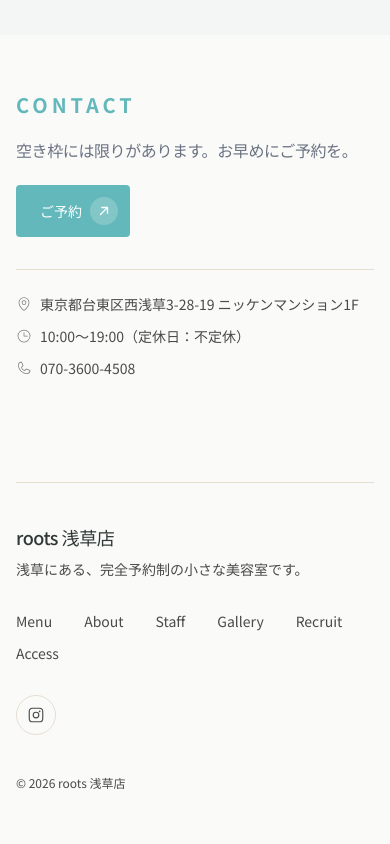
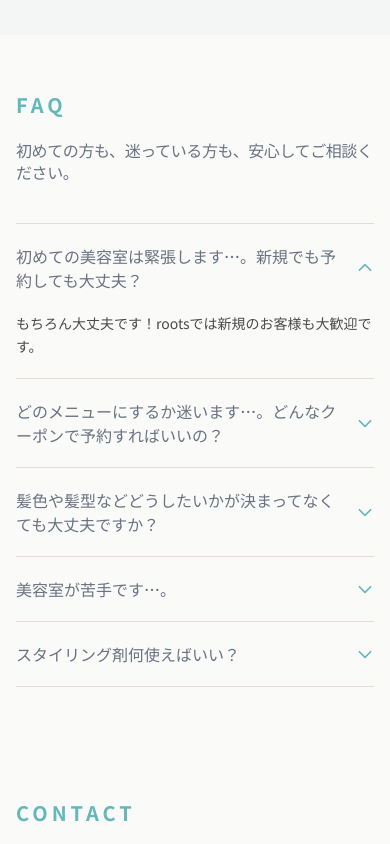
Before and after one commit to reidizhupa/hairsalontokyo, a Next.js app: page / in a window 390 px wide. Shown: the part 5160-6004 px from the top of the page. Built offline with nearby package versions, Linux system fonts and the light colour scheme.

Commit message:
faq section

```diff
--- a/src/app/page.tsx
+++ b/src/app/page.tsx
@@ -7,6 +7,7 @@ import { Recruit } from "@/components/recruit";
 import { Gallery } from "@/components/gallery";
 import { Testimonials } from "@/components/testimonials";
 import { Access } from "@/components/access";
+import { Faq } from "@/components/faq";
 import { BookingCta } from "@/components/booking-cta";
 import { Footer } from "@/components/footer";
 
@@ -22,6 +23,7 @@ export default function Home() {
                 <Recruit />
                 <Gallery />
                 <Access />
+                <Faq />
                 <BookingCta />
             </main>
             <Footer />
--- /dev/null
+++ b/src/components/faq.tsx
@@ -0,0 +1,89 @@
+"use client";
+
+import { useState } from "react";
+import { CaretDownIcon } from "@phosphor-icons/react/dist/ssr";
+import { Reveal } from "./reveal";
+
+const FAQS = [
+    {
+        q: "初めての美容室は緊張します…。新規でも予約しても大丈夫？",
+        a: "もちろん大丈夫です！rootsでは新規のお客様も大歓迎です。",
+    },
+    {
+        q: "どのメニューにするか迷います…。どんなクーポンで予約すればいいの？",
+        a: "メニューが決まっていなくても大丈夫です！rootsでは、ご希望や髪の状態をカウンセリングで確認し、最適なメニューをご提案します。「どのクーポンを選べばいいかわからない」という方も、まずは気になるクーポンでご予約ください。ご予約前のご質問は、お電話やInstagramのDMでもお気軽にどうぞ！",
+    },
+    {
+        q: "髪色や髪型などどうしたいかが決まってなくても大丈夫ですか？",
+        a: "もちろん大丈夫です！rootsでは「似合う髪型がわからない」「髪色はおまかせしたい」というお客様も多くご来店されています。",
+    },
+    {
+        q: "美容室が苦手です…。",
+        a: "美容室が苦手な方も、大丈夫です！「何を話せばいいかわからない」「希望をうまく伝えられない」という方も多くいらっしゃいます。無理に会話をする必要もありませんので、リラックスしてお過ごしください。",
+    },
+    {
+        q: "スタイリング剤何使えばいい？",
+        a: "スタイリング剤は何を使えばいいかわからなくても大丈夫です。髪質や長さ、なりたい仕上がりに合わせて、ワックス・オイル・バームなどから最適なものをご提案します。ご自宅で再現しやすい使い方までお伝えしますので、スタイリングが苦手な方もお気軽にご相談ください。お店で使っている商品もおすすめです。",
+    },
+];
+
+export function Faq() {
+    const [openIndex, setOpenIndex] = useState<number | null>(0);
+
+    return (
+        <section id="faq">
+            <div className="mx-auto max-w-7xl px-4 py-14 sm:px-6 sm:py-20 md:py-28 lg:px-10">
+                <Reveal className="max-w-xl">
+                    <span className="font-serif text-xl font-bold uppercase tracking-[0.2em] text-accent">
+                        FAQ
+                    </span>
+                    <h2 className="mt-5 font-serif text-base font-thin text-gray-500 leading-snug tracking-tight md:text-3xl">
+                        初めての方も、迷っている方も、安心してご相談ください。
+                    </h2>
+                </Reveal>
+
+                <Reveal className="mt-10 border-t border-line sm:mt-12">
+                    {FAQS.map((item, i) => {
+                        const isOpen = openIndex === i;
+                        return (
+                            <div key={item.q} className="border-b border-line">
+                                <button
+                                    type="button"
+                                    onClick={() =>
+                                        setOpenIndex(isOpen ? null : i)
+                                    }
+                                    aria-expanded={isOpen}
+                                    className="flex w-full items-center justify-between gap-4 py-5 text-left sm:py-6"
+                                >
+                                    <span className="font-serif text-base font-medium text-gray-500 sm:text-lg">
+                                        {item.q}
+                                    </span>
+                                    <CaretDownIcon
+                                        size={18}
+                                        weight="bold"
+                                        className={`shrink-0 text-accent transition-transform duration-300 ${
+                                            isOpen ? "rotate-180" : ""
+                                        }`}
+                                    />
+                                </button>
+                                <div
+                                    className={`grid transition-[grid-template-rows] duration-300 ease-out ${
+                                        isOpen
+                                            ? "grid-rows-[1fr]"
+                                            : "grid-rows-[0fr]"
+                                    }`}
+                                >
+                                    <div className="overflow-hidden">
+                                        <p className="max-w-2xl pb-5 text-sm leading-relaxed text-foreground-muted sm:pb-6 sm:text-base">
+                                            {item.a}
+                                        </p>
+                                    </div>
+                                </div>
+                            </div>
+                        );
+                    })}
+                </Reveal>
+            </div>
+        </section>
+    );
+}
--- a/src/components/footer.tsx
+++ b/src/components/footer.tsx
@@ -8,6 +8,7 @@ const LINKS = [
     { href: "#gallery", label: "Gallery" },
     { href: "#recruit", label: "Recruit" },
     { href: "#access", label: "Access" },
+    { href: "#faq", label: "FAQ" },
 ];
 
 export function Footer() {
--- a/src/components/navbar.tsx
+++ b/src/components/navbar.tsx
@@ -16,6 +16,7 @@ const LINKS = [
     { href: "#gallery", label: "Gallery" },
     { href: "#recruit", label: "Recruit" },
     { href: "#access", label: "Access" },
+    { href: "#faq", label: "FAQ" },
     { href: "#contact", label: "Contact" },
 ];
 
```
